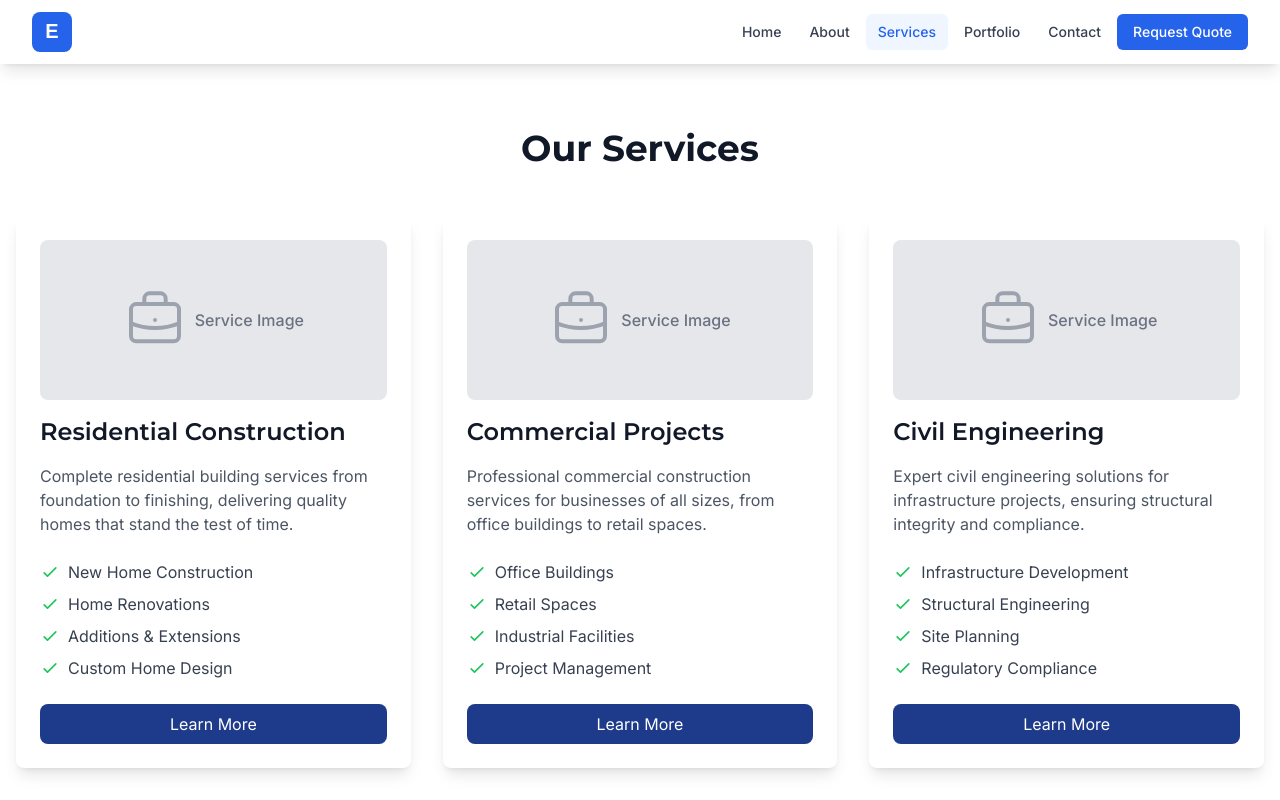
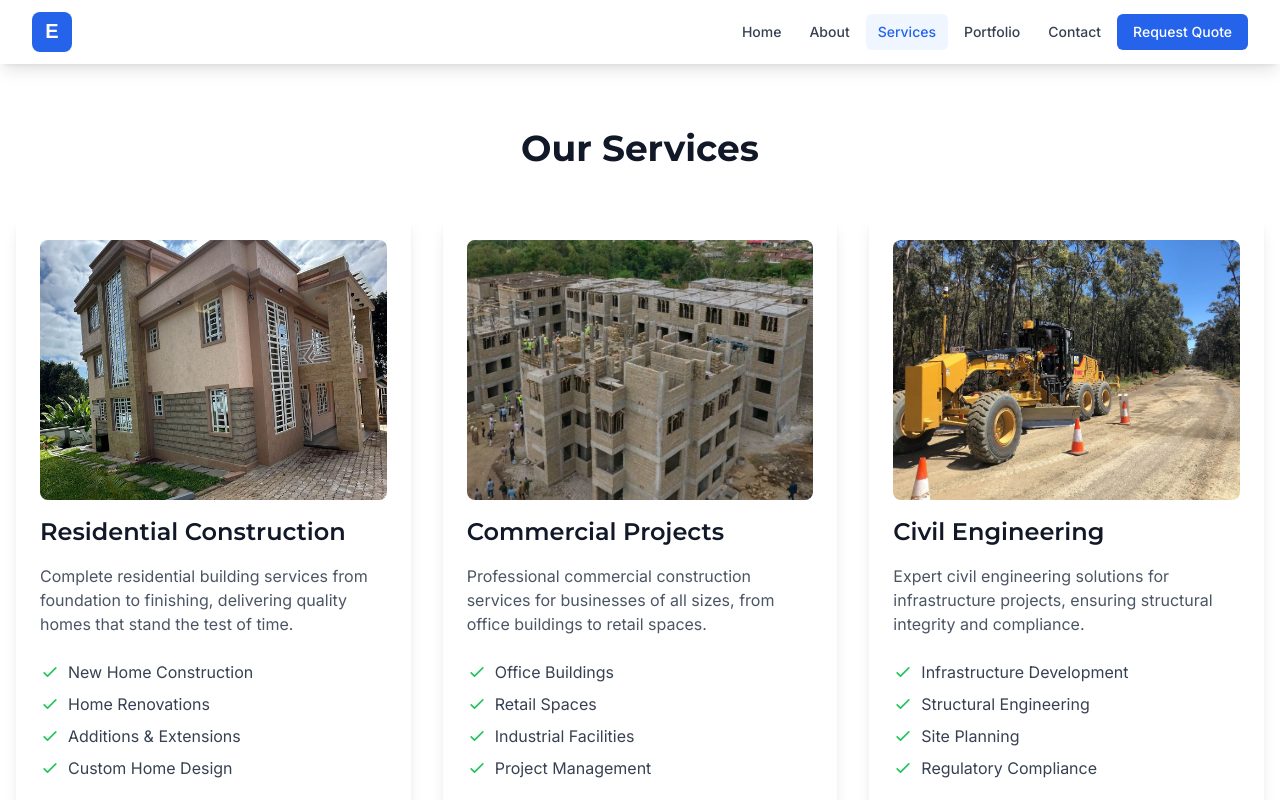
Before and after one commit to blVck-88/ewebltd, a React (Vite) app: page /#/services in a window 1280 px wide. Shown: the top 800 px of the page. Built offline with nearby package versions, Linux system fonts and the light colour scheme.

Commit message:
Pictures apa na pale

```diff
--- a/src/pages/About.jsx
+++ b/src/pages/About.jsx
@@ -14,12 +14,14 @@ export default function About() {
               We pride ourselves on attention to detail, quality craftsmanship, and creating durable structures that stand the test of time.
             </p>
           </div>
-          <div className="bg-gray-200 rounded-lg h-80 flex items-center justify-center">
-            <svg className="w-20 h-20 text-gray-400" fill="none" stroke="currentColor" viewBox="0 0 24 24" xmlns="http://www.w3.org/2000/svg">
-              <path strokeLinecap="round" strokeLinejoin="round" strokeWidth="1.5" d="M19 21V5a2 2 0 00-2-2H7a2 2 0 00-2 2v16m14 0h2m-2 0h-5m-9 0H3m2 0h5M9 7h1m-1 4h1m4-4h1m-1 4h1m-5 10v-5a1 1 0 011-1h2a1 1 0 011 1v5m-4 0h4" />
-            </svg>
-            <span className="ml-3 text-gray-500 font-medium">Company Image</span>
+          <div className="aspect-[4/3] bg-gray-200 rounded-lg overflow-hidden">
+            <img
+              src="/ewebltd/images/EASTKEN LIMITED.png"
+              alt="Company"
+              className="w-full h-full object-cover"
+            />
           </div>
+
         </div>
 
         <div className="mt-16">
--- a/src/pages/Services.jsx
+++ b/src/pages/Services.jsx
@@ -1,4 +1,10 @@
 export default function Services() {
+  const serviceImages = {
+    'Residential Construction': '/ewebltd/images/residential.png',
+    'Commercial Projects': '/ewebltd/images/commercial.png',
+    'Civil Engineering': '/ewebltd/images/civil.png',
+  };
+
   const services = [
     {
       title: 'Residential Construction',
@@ -25,11 +31,12 @@ export default function Services() {
         <div className="grid md:grid-cols-3 gap-8">
           {services.map((service) => (
             <div key={service.title} className="p-6 bg-white rounded-lg shadow-lg hover:shadow-xl transition-shadow">
-              <div className="h-40 bg-gray-200 rounded-lg mb-4 flex items-center justify-center">
-                <svg className="w-16 h-16 text-gray-400" fill="none" stroke="currentColor" viewBox="0 0 24 24" xmlns="http://www.w3.org/2000/svg">
-                  <path strokeLinecap="round" strokeLinejoin="round" strokeWidth="1.5" d="M21 13.255A23.931 23.931 0 0112 15c-3.183 0-6.22-.62-9-1.745M16 6V4a2 2 0 00-2-2h-4a2 2 0 00-2 2v2m4 6h.01M5 20h14a2 2 0 002-2V8a2 2 0 00-2-2H5a2 2 0 00-2 2v10a2 2 0 002 2z" />
-                </svg>
-                <span className="ml-2 text-gray-500 font-medium">Service Image</span>
+              <div className="aspect-[4/3] bg-gray-200 rounded-lg mb-4 overflow-hidden">
+                <img
+                  src={serviceImages[service.title]}
+                  alt={service.title}
+                  className="w-full h-full object-cover"
+                />
               </div>
               <h2 className="text-2xl font-semibold mb-4">{service.title}</h2>
               <p className="text-gray-600 mb-6">{service.description}</p>
```
Also changed, not shown: 12 other files (tests, documents, lock files or other folders).
